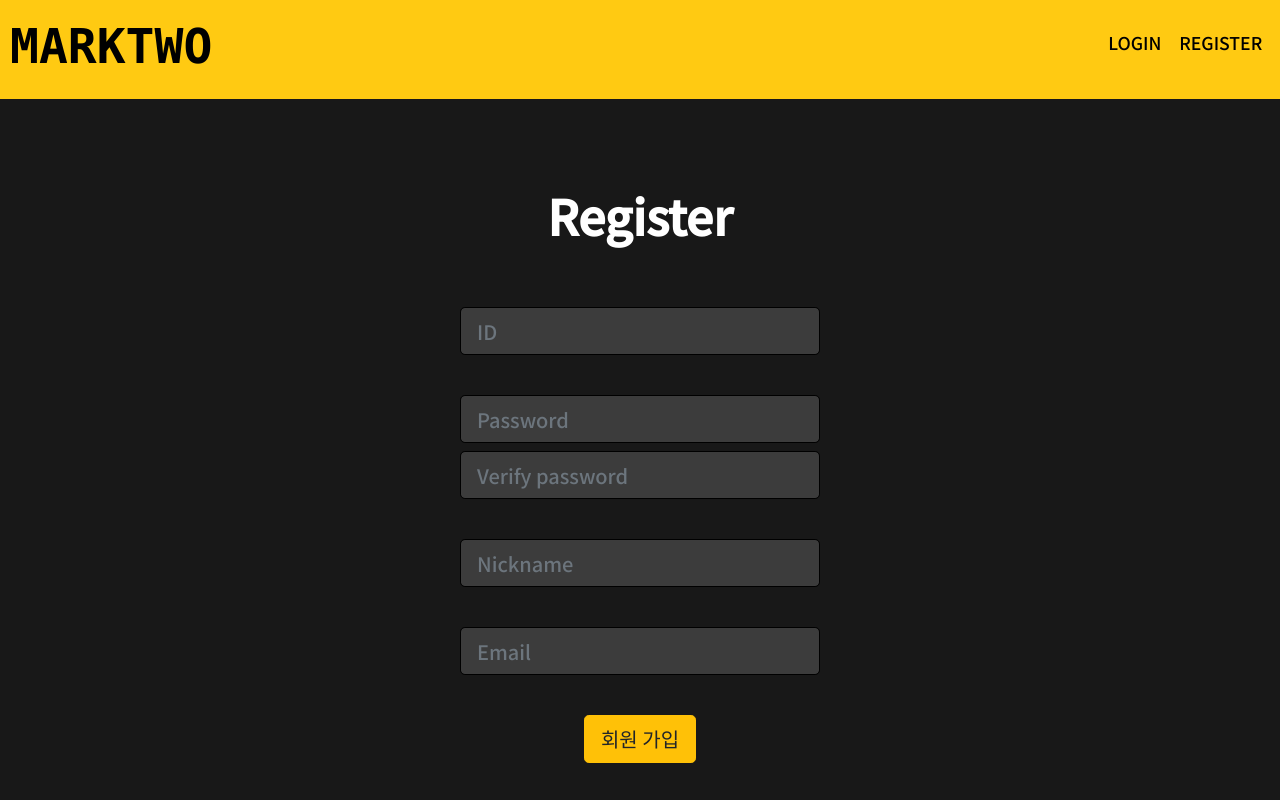
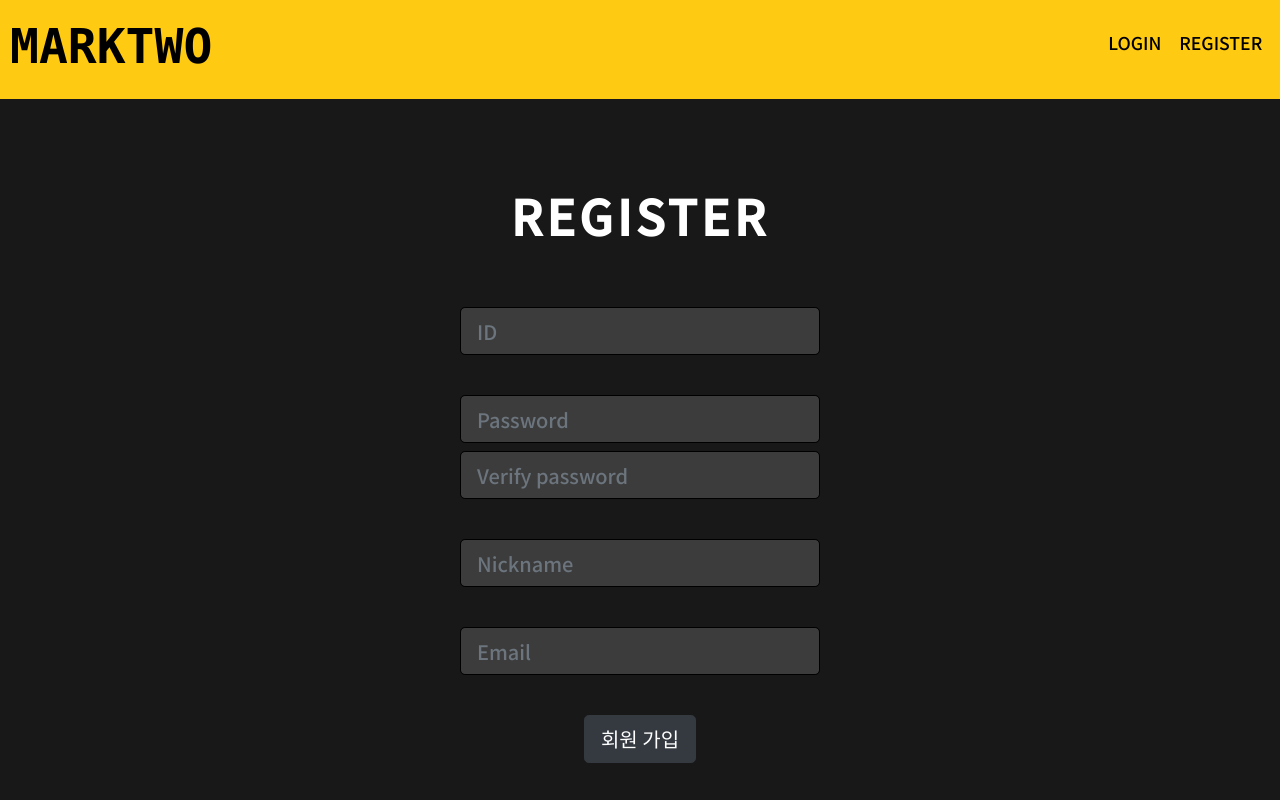
Before and after one commit to HADMARINE/marktwo-webapp-v2, a React (Create React App) app: page /register in a window 1280 px wide. Built offline with nearby package versions, Linux system fonts and the light colour scheme.

Commit message:
register.tsx : modify styles

```diff
--- a/src/routes/main/register.tsx
+++ b/src/routes/main/register.tsx
@@ -238,7 +238,12 @@ export default class Register extends Component {
         <div className="Style-center">
           <GlobalStyle />
           <div className="Blank-small" />
-          <p className="Text-bold Text-large">Register</p>
+          <p
+            className="Text-bold"
+            style={{ letterSpacing: '4px', fontSize: '3rem' }}
+          >
+            REGISTER
+          </p>
           <div className="Blank-xsmall" />
           <div className="Module-input">
             <FormControl
@@ -255,7 +260,7 @@ export default class Register extends Component {
                 {this.state.formErrors.id}
               </span>
             ) : (
-              <span style={{ color: 'white' }}>&nbsp;</span>
+              <span style={{ color: 'black' }}>&nbsp;</span>
             )}
             <div className="Blank-xxsmall" />
             <FormControl
@@ -320,7 +325,7 @@ export default class Register extends Component {
             <div className="Blank-xxsmall" />
             <Button
               size="lg"
-              variant="warning"
+              variant="dark"
               onClick={this.handleRegister}
               disabled={this.state.isLoading}
             >
```
